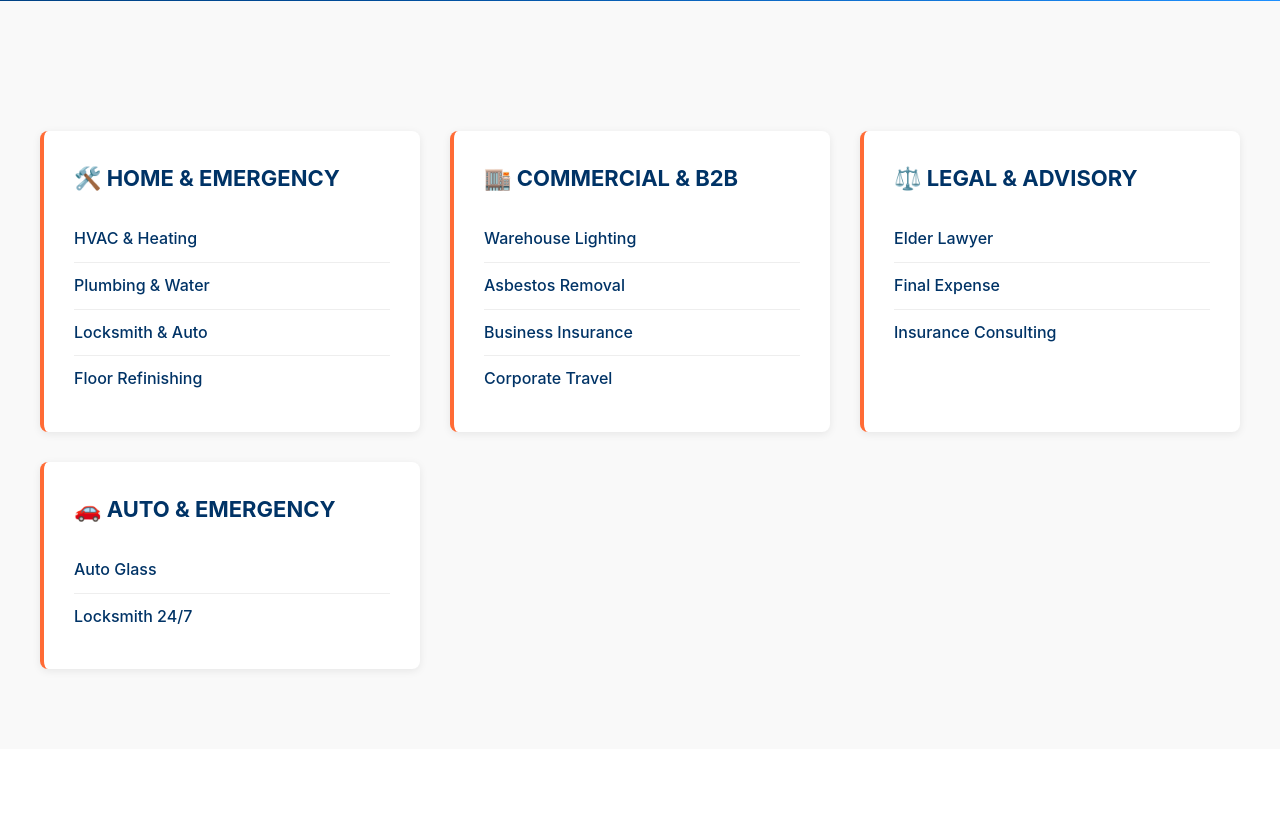
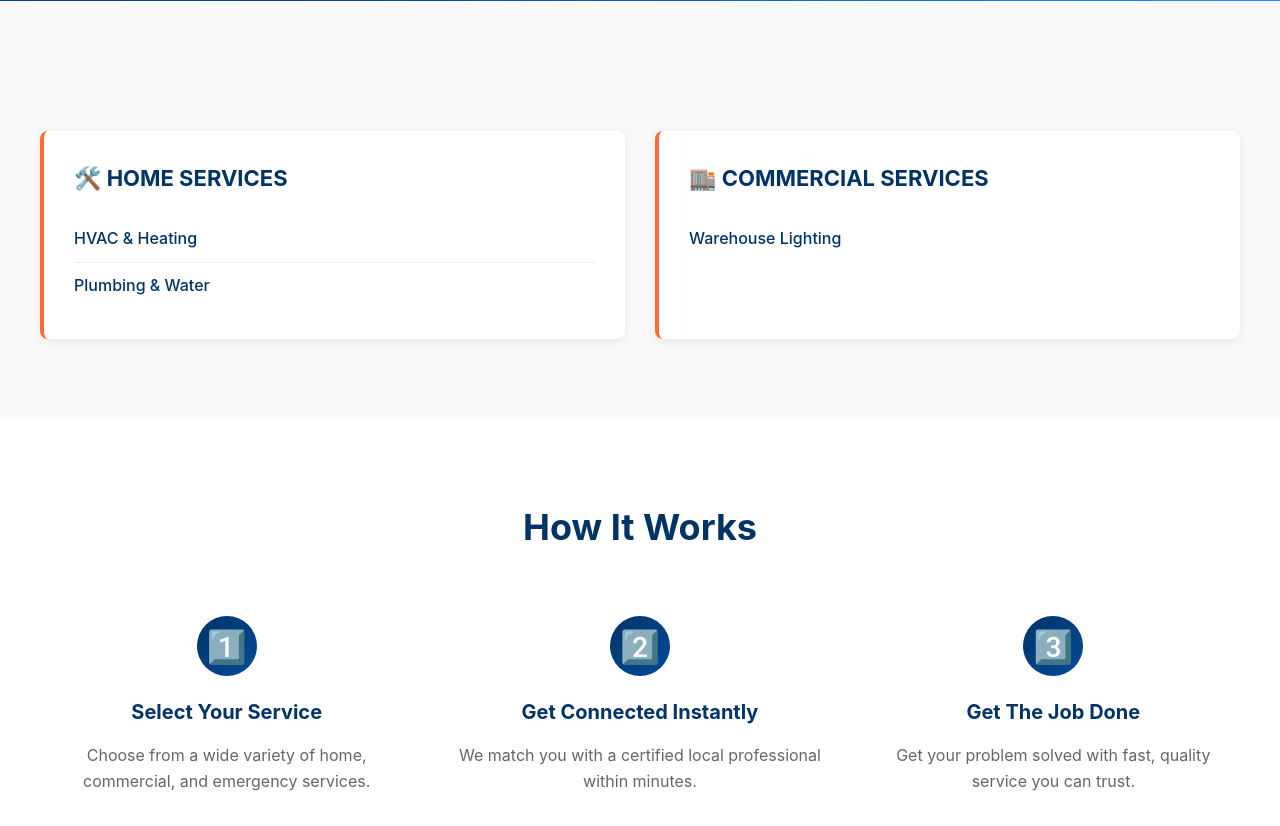
Before and after one commit to zaidzidan7-pixel/callfastpros-website, a plain HTML site: page hvac-repair/index.html in a window 1280 px wide. Shown: the part 620-1446 px from the top of the page. Drawn offline with Linux system fonts and the light colour scheme.

Commit message:
Remove unsupported services from HVAC page menu

```diff
--- a/hvac-repair/index.html
+++ b/hvac-repair/index.html
@@ -457,9 +457,6 @@
                     <option value="hvac">🛠️ HVAC & Heating</option>
                     <option value="warehouse">💡 Warehouse Lighting</option>
                     <option value="plumbing">🚰 Plumbing & Water</option>
-                    <option value="locksmith">🔐 Locksmith 24/7</option>
-                    <option value="business-insurance">🏢 Business Insurance</option>
-                    <option value="asbestos">⚠️ Asbestos Removal</option>
                 </select>
                 <button class="hero-cta-btn" onclick="callNow()">📞 CALL A PRO NOW</button>
             </div>
@@ -476,44 +473,20 @@
     <section class="services">
         <div class="services-container">
             <div class="services-grid">
-                <!-- HOME & EMERGENCY -->
+                <!-- HOME SERVICES -->
                 <div class="service-category">
-                    <h3>🛠️ HOME & EMERGENCY</h3>
+                    <h3>🛠️ HOME SERVICES</h3>
                     <ul>
                         <li><a href="/hvac-repair/">HVAC & Heating</a></li>
                         <li><a href="/plumbing/">Plumbing & Water</a></li>
-                        <li><a href="/locksmith/">Locksmith & Auto</a></li>
-                        <li><a href="/floor-refinishing/">Floor Refinishing</a></li>
                     </ul>
                 </div>
 
-                <!-- COMMERCIAL & B2B -->
+                <!-- COMMERCIAL SERVICES -->
                 <div class="service-category">
-                    <h3>🏬 COMMERCIAL & B2B</h3>
+                    <h3>🏬 COMMERCIAL SERVICES</h3>
                     <ul>
                         <li><a href="/warehouse-lighting/">Warehouse Lighting</a></li>
-                        <li><a href="/asbestos-removal/">Asbestos Removal</a></li>
-                        <li><a href="/business-insurance/">Business Insurance</a></li>
-                        <li><a href="/corporate-travel/">Corporate Travel</a></li>
-                    </ul>
-                </div>
-
-                <!-- LEGAL & ADVISORY -->
-                <div class="service-category">
-                    <h3>⚖️ LEGAL & ADVISORY</h3>
-                    <ul>
-                        <li><a href="/elder-lawyer/">Elder Lawyer</a></li>
-                        <li><a href="/final-expense/">Final Expense</a></li>
-                        <li><a href="/insurance-consulting/">Insurance Consulting</a></li>
-                    </ul>
-                </div>
-
-                <!-- AUTO & EMERGENCY -->
-                <div class="service-category">
-                    <h3>🚗 AUTO & EMERGENCY</h3>
-                    <ul>
-                        <li><a href="/auto-glass/">Auto Glass</a></li>
-                        <li><a href="/locksmith-24-7/">Locksmith 24/7</a></li>
                     </ul>
                 </div>
             </div>
@@ -612,10 +585,7 @@
                 const urls = {
                     'hvac': '/hvac-repair/',
                     'warehouse': '/warehouse-lighting/',
-                    'plumbing': '/plumbing/',
-                    'locksmith': '/locksmith/',
-                    'business-insurance': '/business-insurance/',
-                    'asbestos': '/asbestos-removal/'
+                    'plumbing': '/plumbing/'
                 };
 
                 if (urls[service]) {
```
